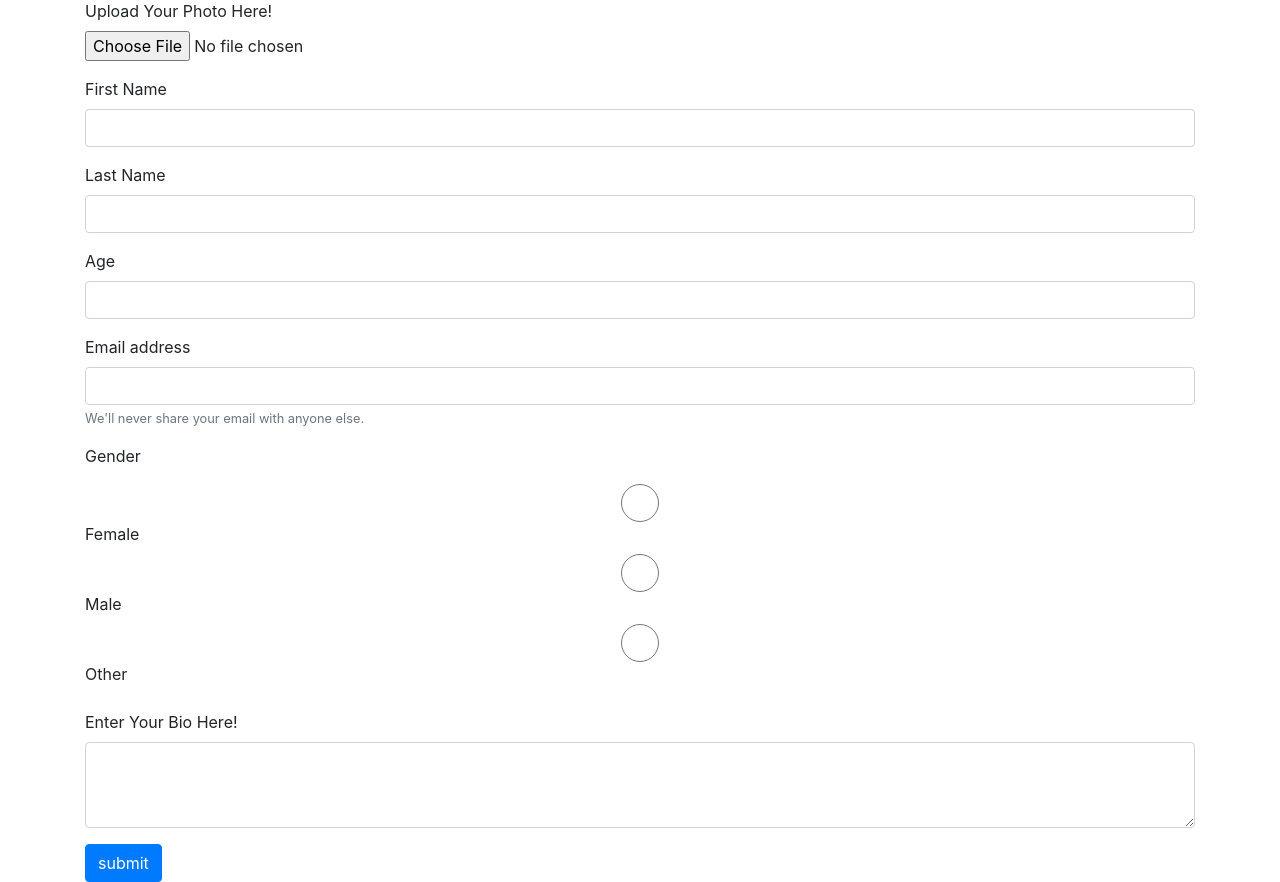
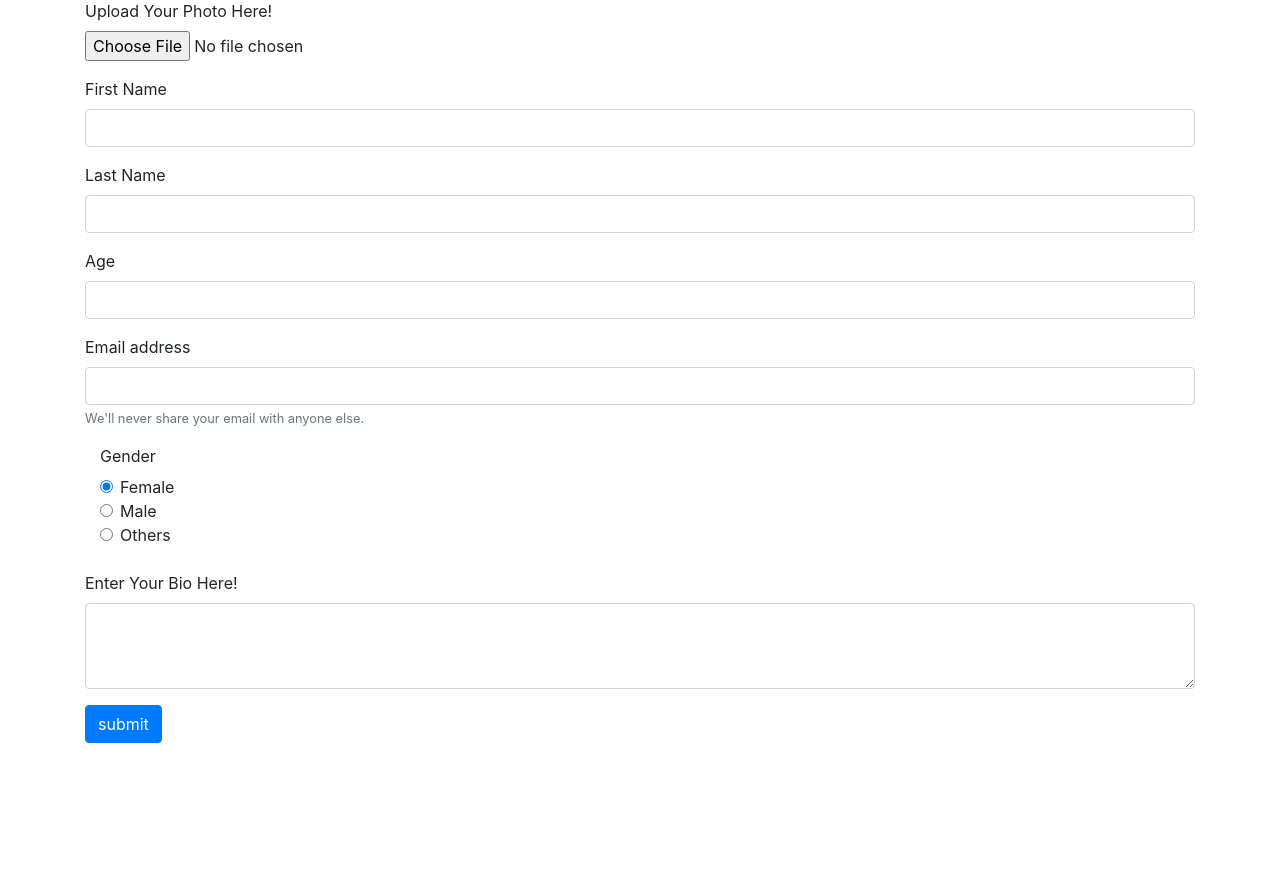
Before and after one commit to Code-Institute-Submissions/soycat999-mdb-project-3, a Flask app: page /register in a window 1280 px wide. Shown: the part 81-963 px from the top of the page. After the commit the page ends 824 px from the top, so only its background shows below. Run offline with Flask 2, Linux system fonts and the light colour scheme; some libraries are stand-ins or nearby versions.

Commit message:
modified templates/create-profile.html

```diff
--- a/templates/create-profile.html
+++ b/templates/create-profile.html
@@ -40,12 +40,35 @@
                 <input type="email" class="form-control" id="exampleInputEmail1">
                 <small id="emailHelp" class="form-text text-muted">We'll never share your email with anyone else.</small>
             </div>
-            <div class="form-group">
-                <p>Gender</p>
-                <input type='radio' class="form-control" name='gender' value='female' /> <label> Female</label><br/>
-                <input type='radio' class="form-control" name='gender' value='male' /> <label>Male</label><br/>
-                <input type='radio' class="form-control" name='gender' value='other' /> <label>Other</label>
-            </div>
+        <div class="form-group">
+      <legend class="col-form-label col-sm-2 pt-0">Gender</legend>
+      <div class="col-sm-10">
+        <div class="form-check">
+          <input class="form-check-input" type="radio" name="gender" id="gridRadios1" value="option1" checked>
+          <label class="form-check-label" for="gridRadios1">
+            Female
+          </label>
+        </div>
+        <div class="form-check">
+          <input class="form-check-input" type="radio" name="gender" id="gridRadios2" value="option2">
+          <label class="form-check-label" for="gridRadios2">
+            Male
+          </label>
+        </div>
+        <div class="form-check">
+          <input class="form-check-input" type="radio" name="gender" id="gridRadios3" value="option3">
+          <label class="form-check-label" for="gridRadios3">
+            Others
+          </label>
+        </div>
+        </div>
+        </br>
+            <!--<div class="form-group">-->
+            <!--    <p>Gender</p>-->
+            <!--    <input type='radio' class="form-control" name='gender' value='female' /> <label> Female</label><br/>-->
+            <!--    <input type='radio' class="form-control" name='gender' value='male' /> <label>Male</label><br/>-->
+            <!--    <input type='radio' class="form-control" name='gender' value='other' /> <label>Other</label>-->
+            <!--</div>-->
 
             <div class="form-group">
                 <label>Enter Your Bio Here!</label>
@@ -53,6 +76,7 @@
             </div>
             <button type="submit" class="btn btn-primary">submit</button>
         </form>
+    </div>
     </div>
 
 
```
